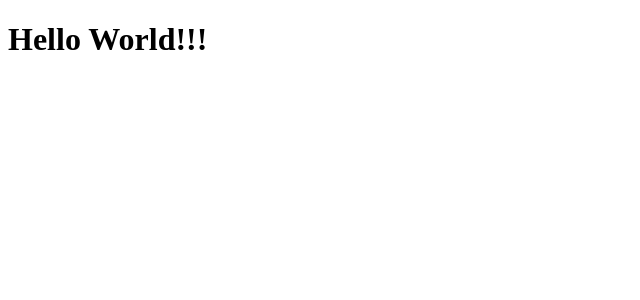
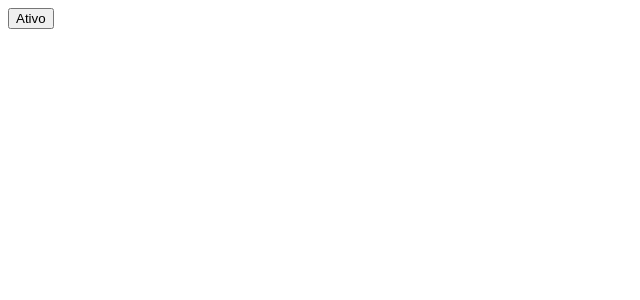
Before and after one commit to Davijluna/exercicios_de_revisao, a React (Create React App) app in the folder exercicios_react_hoosk/: page / in a window 1280 px wide. Shown: the top 300 px of the page, without its empty margins (0-640 px from the left). Built offline with nearby package versions, Linux system fonts and the light colour scheme.

Commit message:
feat: criando botão e inicioando as mudanças de estado de true para false

```diff
--- a/exercicios_react_hoosk/src/App.js
+++ b/exercicios_react_hoosk/src/App.js
@@ -1,10 +1,9 @@
 import React from "react";
 
 function App() {
-  return (
-    <div>
-     <h1>Hello World!!! </h1>
-    </div>
+  const ativo = true;
+
+  return (<button disabled={!ativo}>{ativo ? 'Ativo' :'Inativo'}</button>
   );
 }
 
```
